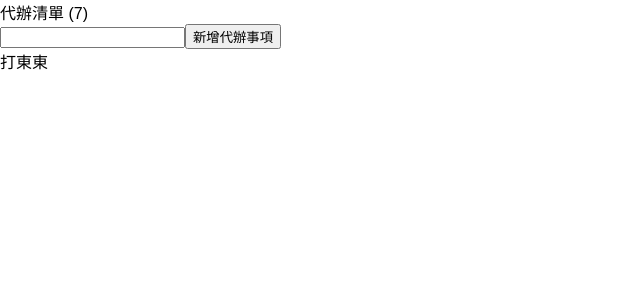
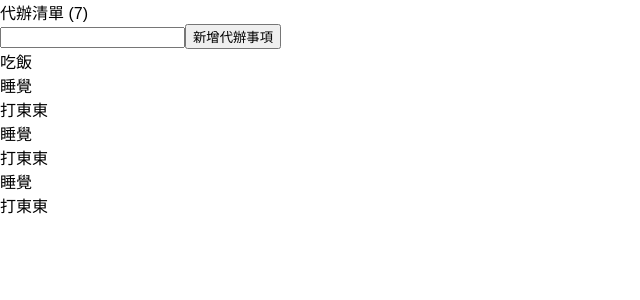
Before and after one commit to curt6815463/react-todolist-bestpractice, a React (Create React App) app: page / in a window 1280 px wide. Shown: the top 300 px of the page, without its empty margins (0-640 px from the left). Built offline with nearby package versions, Linux system fonts and the light colour scheme.

Commit message:
imple todolist todo

```diff
--- a/src/App.js
+++ b/src/App.js
@@ -16,7 +16,7 @@ class App extends Component {
       <div className="App">
         <Title todos={this.state.todos}/>
         <CreateTodo />
-        <TodoList />
+        <TodoList todos={this.state.todos}/>
       </div>
     );
   }
--- a/src/components/TodoList/Todo/index.js
+++ b/src/components/TodoList/Todo/index.js
@@ -4,7 +4,7 @@ class Todo extends Component {
   render() {
     return (
       <div>
-        打東東
+        {this.props.todo}
       </div>
     );
   }
--- a/src/components/TodoList/index.js
+++ b/src/components/TodoList/index.js
@@ -6,7 +6,11 @@ class TodoList extends Component {
   render() {
     return (
       <div>
-        <Todo />
+        {
+          this.props.todos.map((todo, index) => {
+            return <Todo key={index} todo={todo} />
+          })
+        }
       </div>
     );
   }
```
